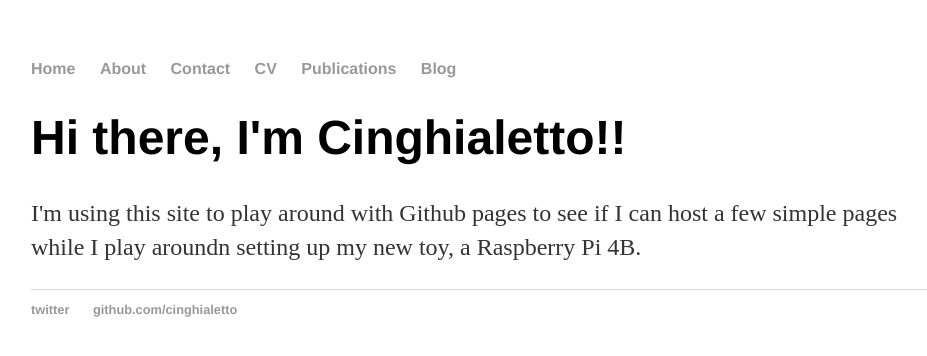
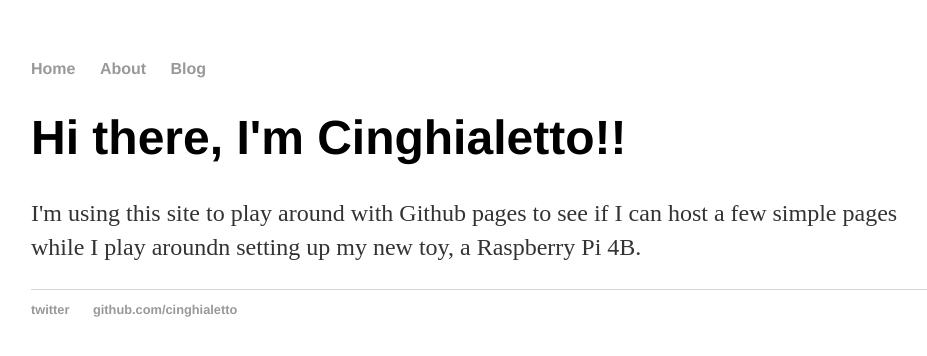
Before and after one commit to Cinghialetto/Cinghialetto.github.io, a Jekyll site: the page built from index.html, in a window 1280 px wide. Shown: the top 356 px of the page, without its empty margins (161-1088 px from the left). Built offline with Jekyll 4.4.1, drawn with Linux system fonts in a browser that asks for light colours.

Commit message:
Update default.html

```diff
--- a/_layouts/default.html
+++ b/_layouts/default.html
@@ -11,9 +11,6 @@
     		<ul>
         		<li><a href="/">Home</a></li>
 	        	<li><a href="/about">About</a></li>
-			<li><a href="/contact">Contact</a></li>
-        		<li><a href="/CV">CV</a></li>
-			<li><a href="/publications">Publications</a></li>
         		<li><a href="/blog">Blog</a></li>
     		</ul>
 		</nav>
```
